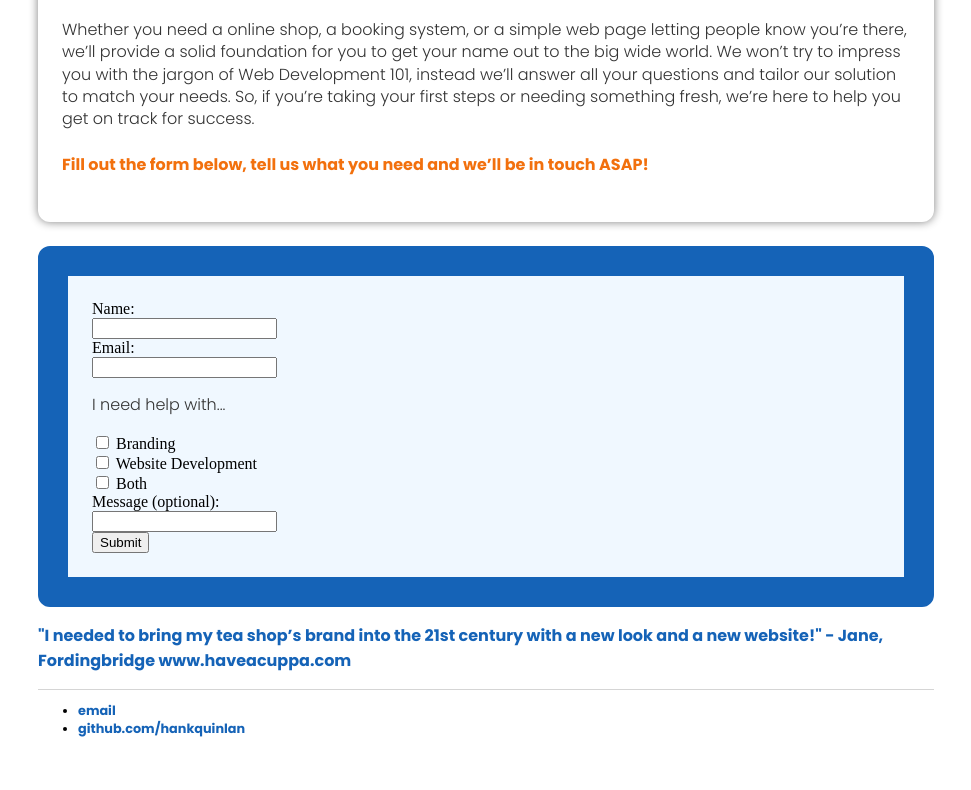
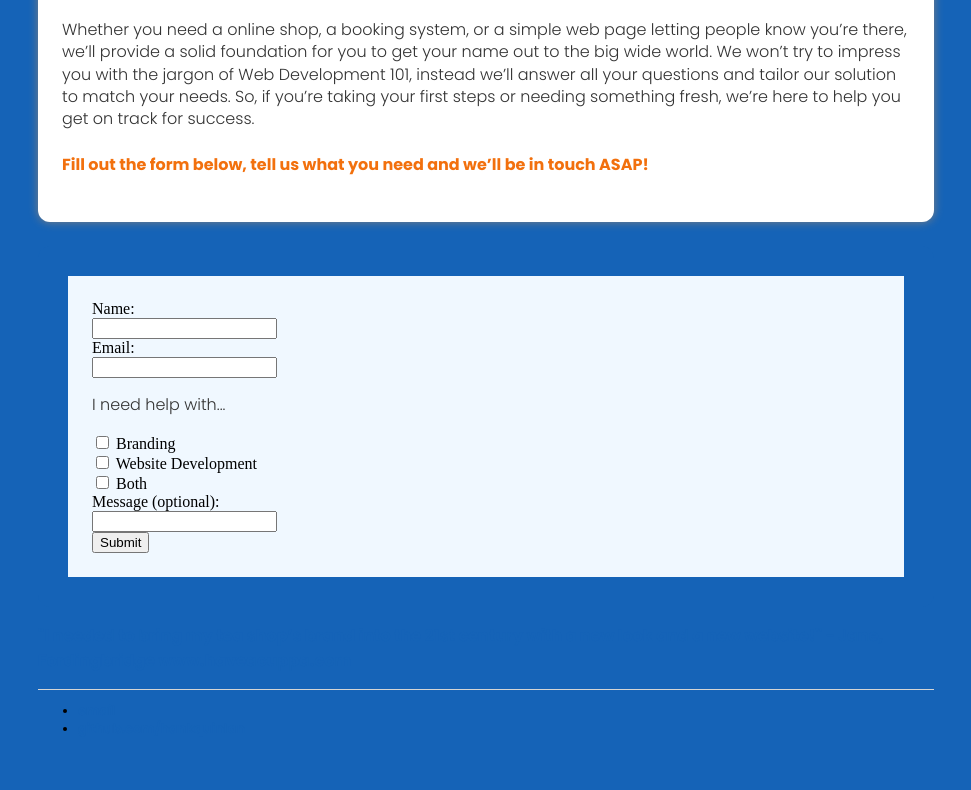
Before and after one commit to katharynp/forestandrock.github.io, a plain HTML site: page index.html in a window 1280 px wide. Shown: the part 376-1166 px from the top of the page, without its empty margins (154-1125 px from the left). Drawn offline with Linux system fonts and the light colour scheme.

Commit message:
adding page background

```diff
--- a/css/main.css
+++ b/css/main.css
@@ -1,6 +1,7 @@
 body {
   margin: 60px auto;
   width: 70%;
+  background-color: #1563b7;
 }
 
 a {
```
